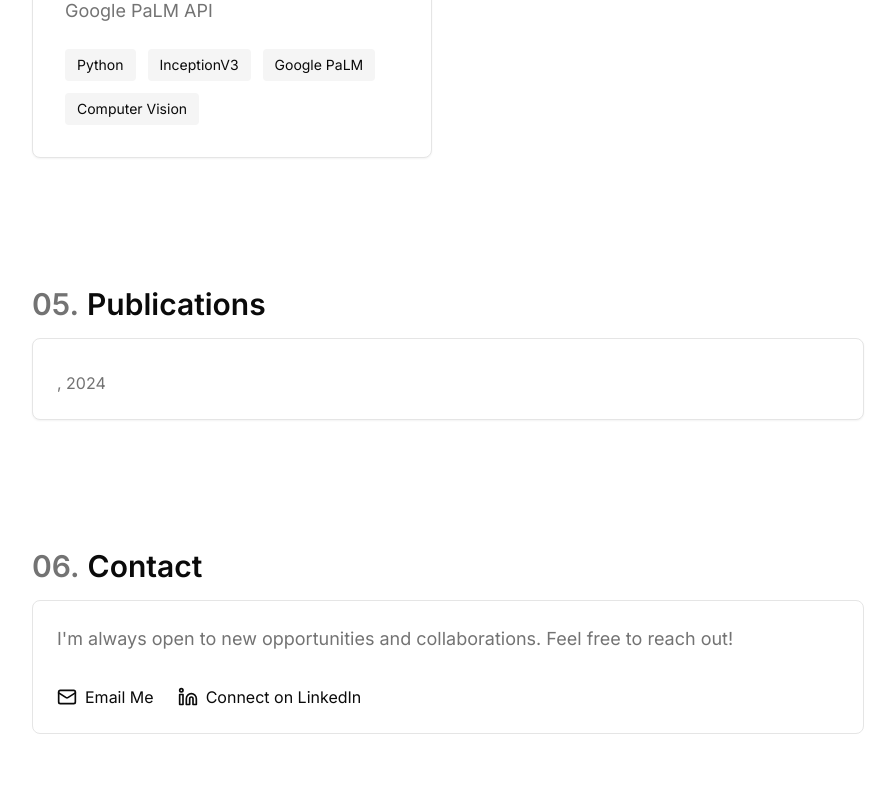
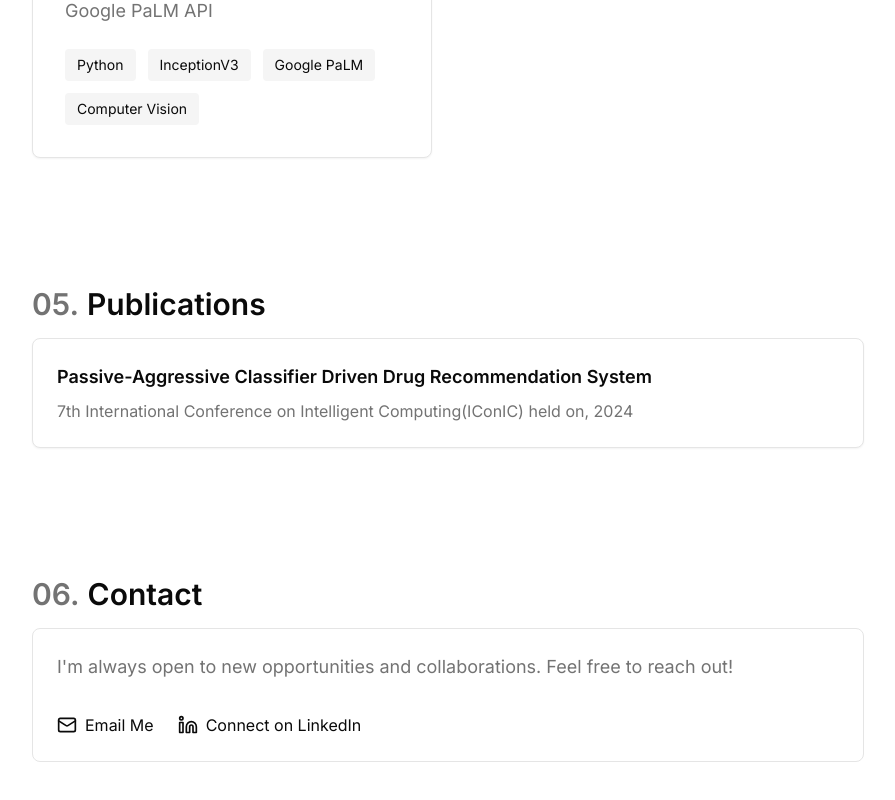
Before and after one commit to 20481A5450/Portfolio-main, a Next.js app: page / in a window 1280 px wide. Shown: the part 4620-5420 px from the top of the page, without its empty margins (192-1087 px from the left). Built offline with nearby package versions, Linux system fonts and the light colour scheme.

Commit message:
working fine with  "npm run dev"

```diff
--- a/app/page.tsx
+++ b/app/page.tsx
@@ -1,14 +1,21 @@
-'use client'
-import { Github, Linkedin, Mail } from 'lucide-react'
-import Link from 'next/link'
-import { Navigation } from './components/navigation'
-import { Button } from '@/components/ui/button'
-import { Card, CardContent } from '@/components/ui/card'
-import React from 'react';
+"use client";
+
+import { Github, Linkedin, Mail } from 'lucide-react';
+import Link from 'next/link';
+import { Navigation } from './components/navigation';
+import { Button } from '@/components/ui/button';
+import { Card, CardContent } from '@/components/ui/card';
+import React, { useEffect } from 'react';
+
+export default function Home() {
+  useEffect(() => {
+    if (typeof window !== 'undefined' && 'serviceWorker' in navigator) {
+      console.log('Service worker is supported');
+    }
+  }, []);
 
 // export const runtime = "edge";
 
-export default function Home() {
   return (
     <div className="min-h-screen bg-background text-foreground">
       <Navigation />
@@ -274,10 +281,10 @@ export default function Home() {
         <div className="space-y-6">
           {[
             {
-              title: "",
-              conference: "",
+              title: "Passive-Aggressive Classifier Driven Drug Recommendation System",
+              conference: "7th International Conference on Intelligent Computing(IConIC) held on",
               year: 2024,
-              link: ""
+              link: "https://drive.google.com/file/d/1LXNt7kOSDAjqr8IAc9-MqE-OHarN0Ay5/view"
             }
           ].map((publication, index) => (
             <Card key={index}>
--- a/next.config.js
+++ b/next.config.js
@@ -4,7 +4,6 @@ const repoName = "Portfolio-main"; // Change this to your GitHub repo name
 
 const nextConfig = {
   reactStrictMode: true,
-  output: "export", // Ensures static export works
   assetPrefix: isGithubPages ? `/${repoName}/` : "",
   basePath: isGithubPages ? `/${repoName}` : "",
   images: {
```
Also changed, not shown: package.json (+5 -4 lines), 1 other file (tests, documents, lock files or other folders).
